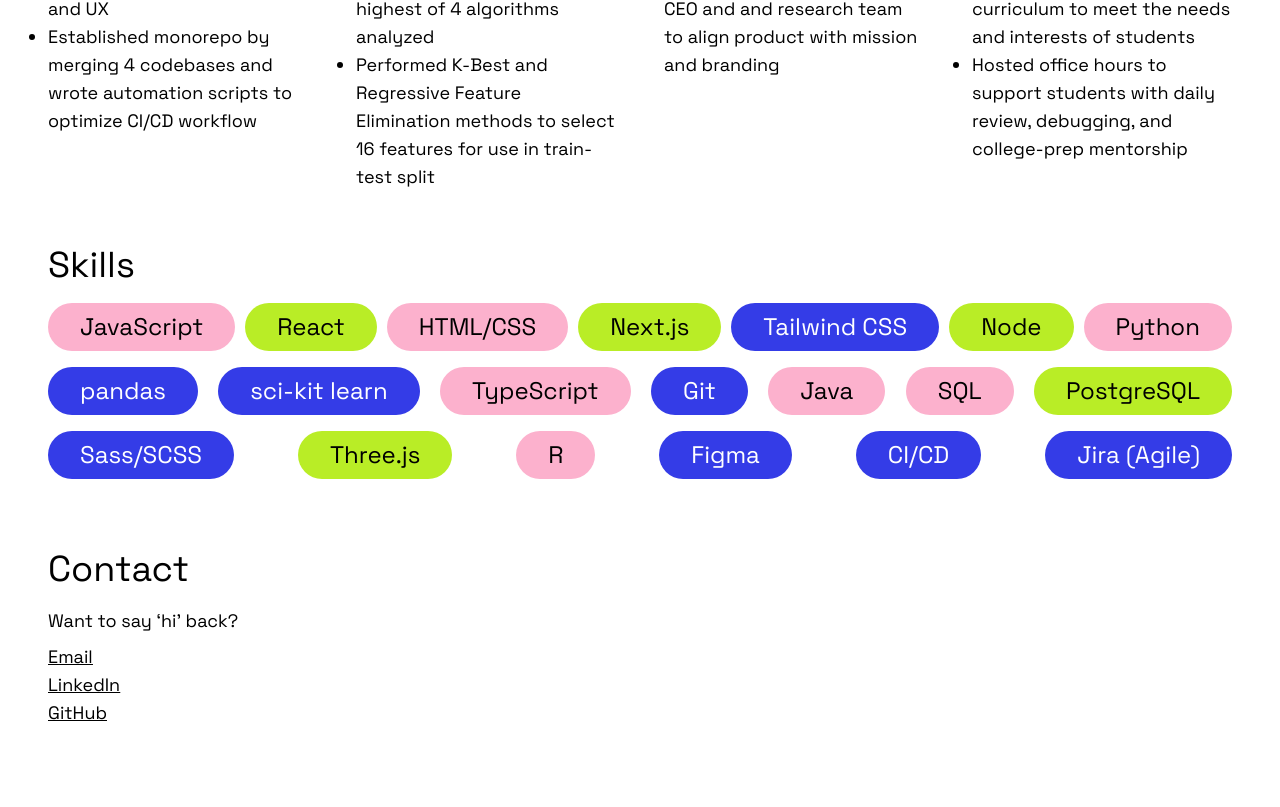
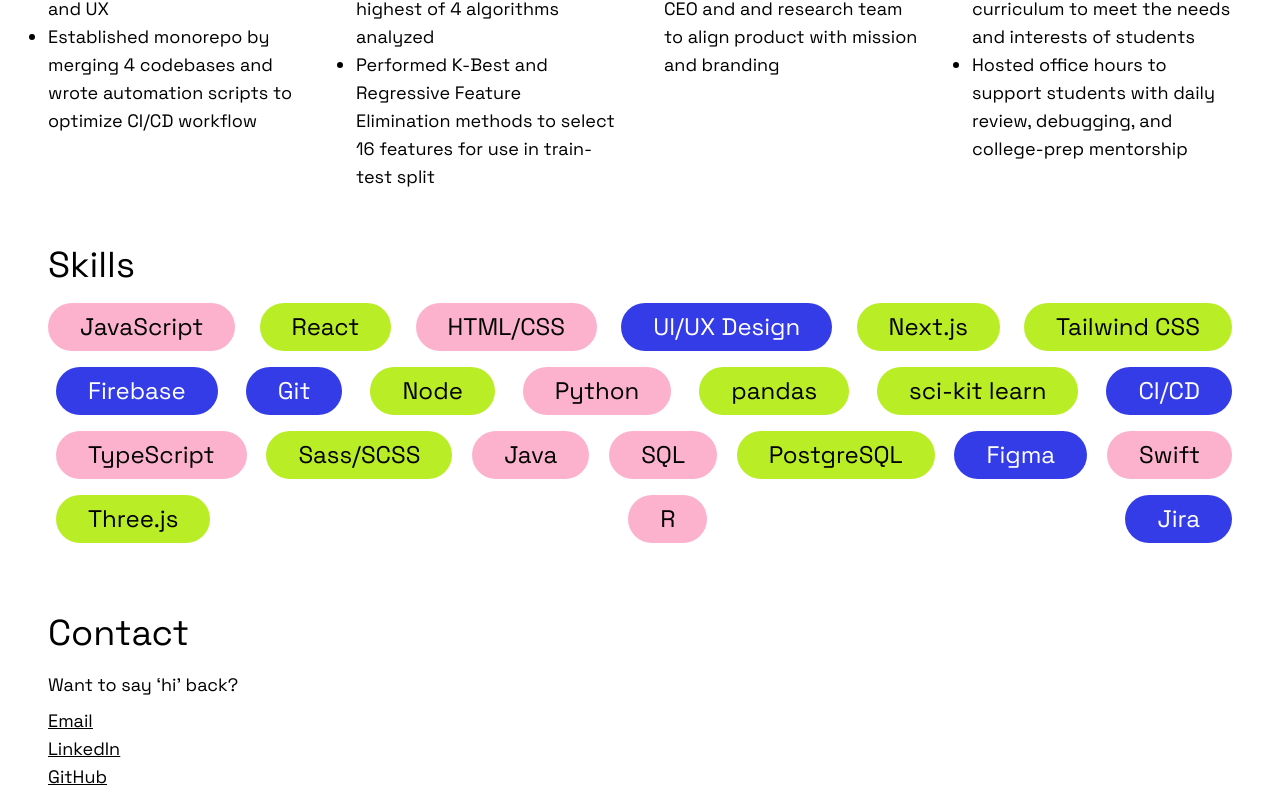
Before and after one commit to toriwei/toriwei.github.io, a Next.js app: page / in a window 1280 px wide. Shown: the part 1636-2443 px from the top of the page. Before the commit the page ends 2379 px from the top, so only its background shows below. Built offline with nearby package versions, Linux system fonts and the light colour scheme.

Commit message:
cleanup changes

```diff
--- a/src/app/components/work/skills.js
+++ b/src/app/components/work/skills.js
@@ -25,7 +25,7 @@
   return (
     <div>
       <h1>Skills</h1>
-      <div className='skills-container flex flex-wrap justify-between text-md sm:text-2xl'>
+      <div className='skills-container flex flex-wrap justify-between text-md sm:text-2xl space-x-2'>
         {skills.map((skill) => (
           <span
             key={skill.name}
--- a/src/app/components/work/skillsInfo.js
+++ b/src/app/components/work/skillsInfo.js
@@ -2,23 +2,26 @@
   { name: 'JavaScript', type: 'language' },
   { name: 'React', type: 'framework' },
   { name: 'HTML/CSS', type: 'language' },
+  { name: 'UI/UX Design', type: 'tool' },
   { name: 'Next.js', type: 'framework' },
-  { name: 'Tailwind CSS', type: 'tool' },
+  { name: 'Tailwind CSS', type: 'framework' },
+  { name: 'Firebase', type: 'tool' },
+  { name: 'Git', type: 'tool' },
   { name: 'Node', type: 'framework' },
   { name: 'Python', type: 'language' },
-  { name: 'pandas', type: 'tool' },
-  { name: 'sci-kit learn', type: 'tool' },
+  { name: 'pandas', type: 'framework' },
+  { name: 'sci-kit learn', type: 'framework' },
+  { name: 'CI/CD', type: 'tool' },
   { name: 'TypeScript', type: 'language' },
-  { name: 'Git', type: 'tool' },
+  { name: 'Sass/SCSS', type: 'framework' },
   { name: 'Java', type: 'language' },
   { name: 'SQL', type: 'language' },
   { name: 'PostgreSQL', type: 'framework' },
-  { name: 'Sass/SCSS', type: 'tool' },
+  { name: 'Figma', type: 'tool' },
+  { name: 'Swift', type: 'language' },
   { name: 'Three.js', type: 'framework' },
   { name: 'R', type: 'language' },
-  { name: 'Figma', type: 'tool' },
-  { name: 'CI/CD', type: 'tool' },
-  { name: 'Jira (Agile)', type: 'tool' },
+  { name: 'Jira', type: 'tool' },
 ]
 
 export default skills
--- a/src/app/globals.css
+++ b/src/app/globals.css
@@ -1,10 +1,6 @@
 @tailwind base;
 @tailwind components;
 @tailwind utilities;
-
-:root {
-  /* font-size: 24px; */
-}
 
 h1 {
   font-size: 36px;
```
Also changed, not shown: 1 other file (tests, documents, lock files or other folders).
